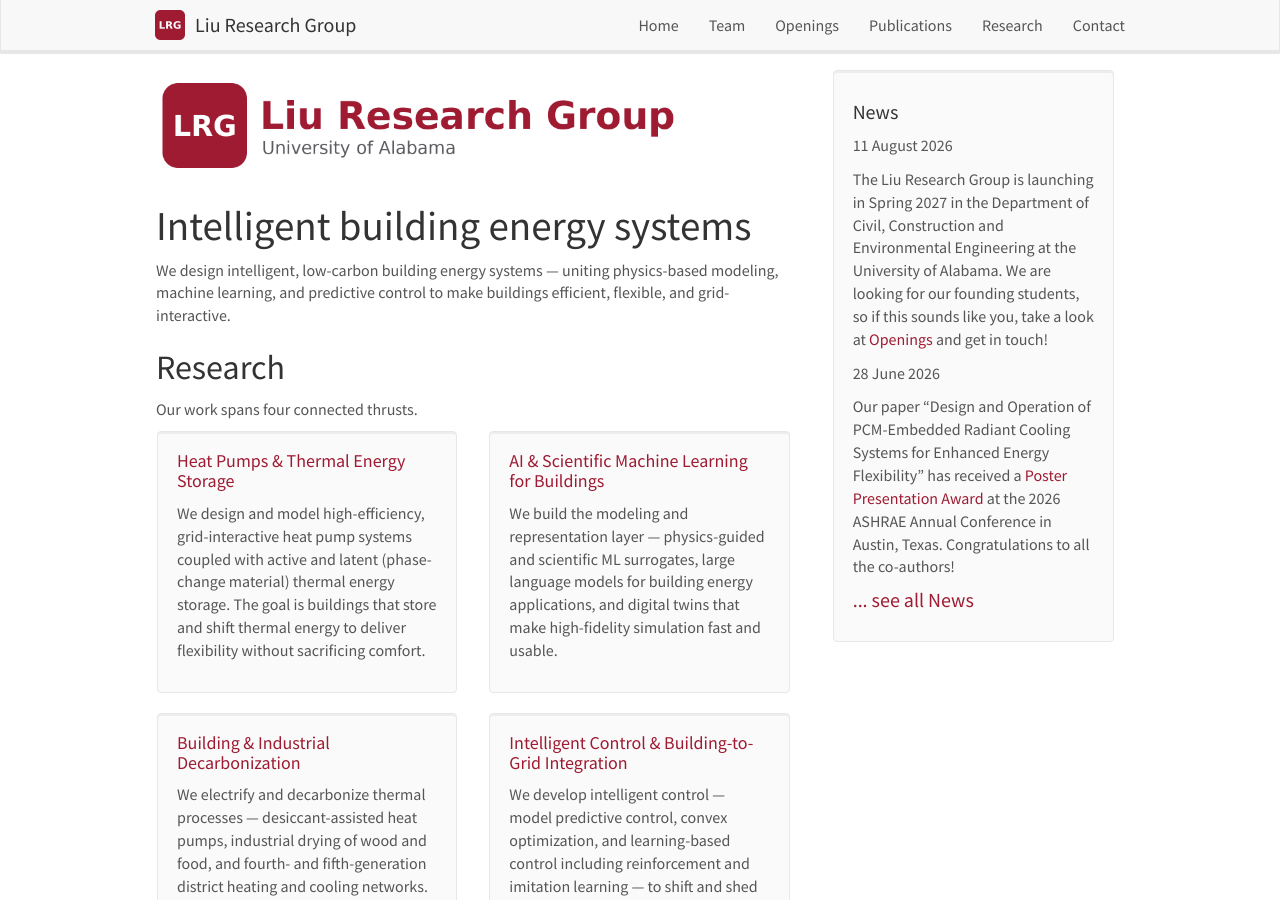
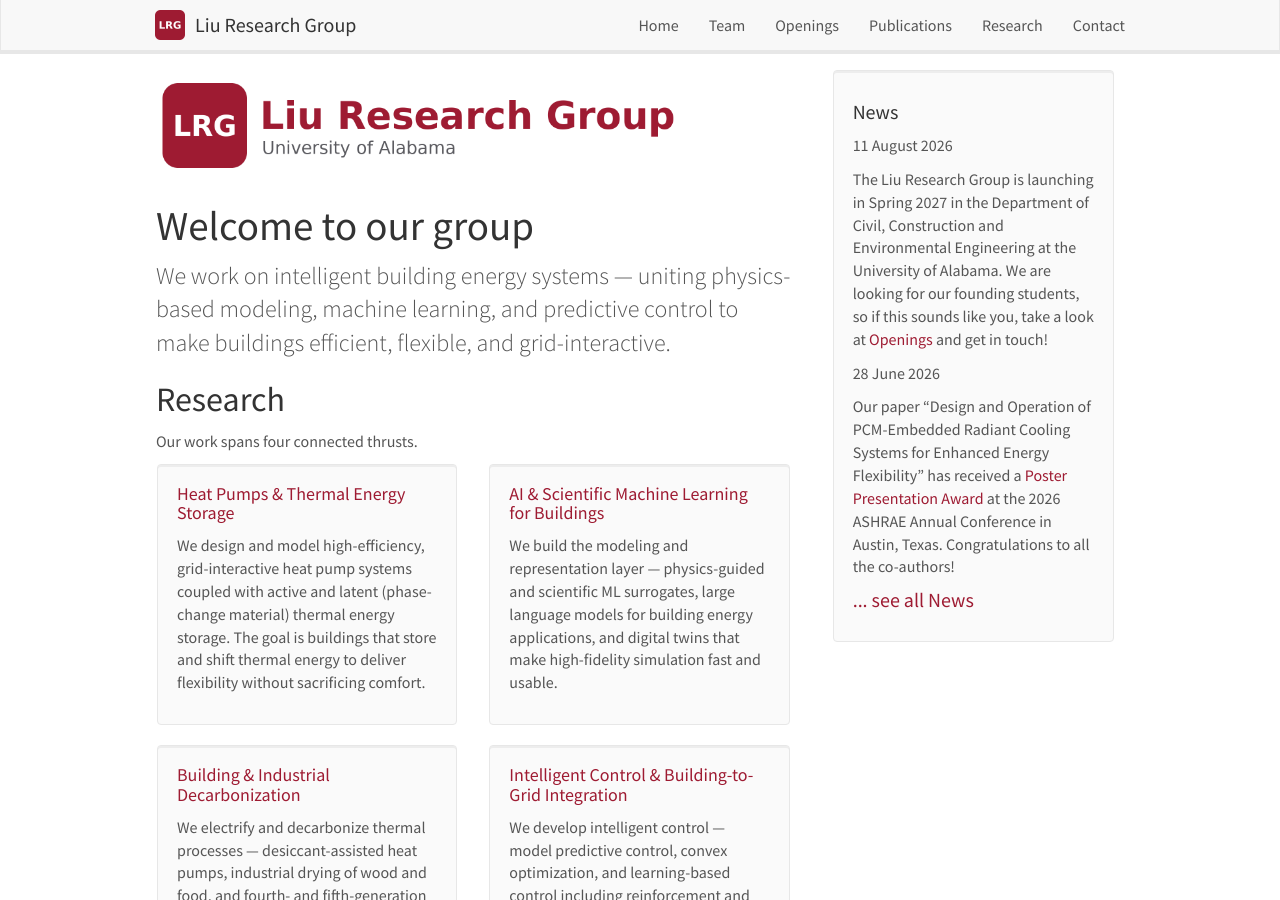
Before and after one commit to liu-research-group/liu-research-group.github.io, a Jekyll site: the page built from _pages/home.md, in a window 1280 px wide and 900 px high. Built offline with Jekyll 4.4.1, drawn with Linux system fonts in a browser that asks for light colours; nearby versions of some CDN libraries.

Commit message:
content: welcome heading on the homepage
h1 becomes 'Welcome to our group'; the descriptor moves into a Bootstrap .lead
paragraph directly beneath it, so the page still states what the group works on
without spending a heading level on it.

Kept as a styled paragraph rather than a subheading on purpose: an h1 followed
by an h3 would skip a level, which is the accessibility problem fixed a few
commits ago. Verified the main-column outline is still h1 > h2 > h3 with no gaps.

The banner stays 'Liu Research Group / University of Alabama'. Renaming it to
IBES Lab was considered and declined: the GitHub org, the published URL
liu-research-group.github.io, the navbar, the footer and fifteen source files
all carry that name, so a banner reading IBES Lab would disagree with the
address visitors type.

```diff
--- a/_pages/home.md
+++ b/_pages/home.md
@@ -6,9 +6,9 @@ sitemap: false
 permalink: /
 ---
 
-# Intelligent building energy systems
+# Welcome to our group
 
-We design intelligent, low-carbon building energy systems &mdash; uniting physics-based modeling, machine learning, and predictive control to make buildings efficient, flexible, and grid-interactive.
+<p class="lead">We work on intelligent building energy systems &mdash; uniting physics-based modeling, machine learning, and predictive control to make buildings efficient, flexible, and grid-interactive.</p>
 
 ## Research
 
```
